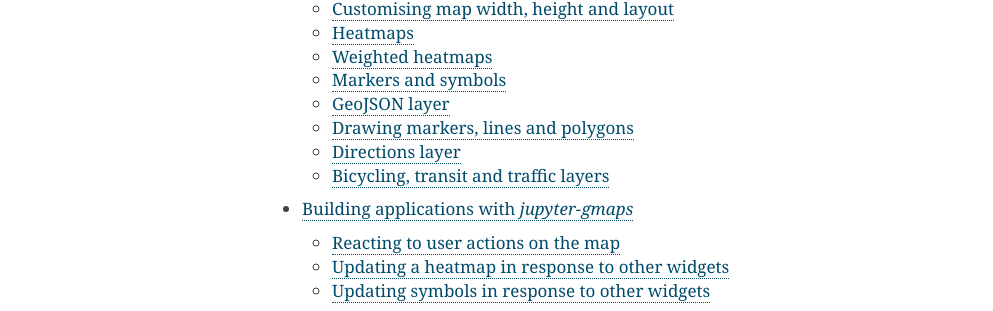
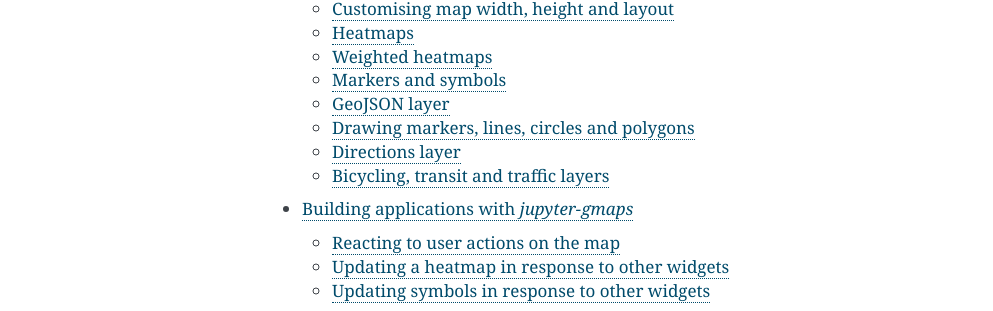
Before and after one commit to pbugnion/gmaps, a Sphinx documentation site: the page built from docs/source/index.rst, in a window 1280 px wide. Shown: the part 367-678 px from the top of the page, without its empty margins (148-1141 px from the left). Built offline with Sphinx 7.4.7, drawn with Linux system fonts in a browser that asks for light colours.

Commit message:
Update tutorial and screenshots for circles

```diff
--- a/docs/source/tutorial.rst
+++ b/docs/source/tutorial.rst
@@ -521,8 +521,8 @@
   fig.add_layer(geojson_layer)
   fig
 
-Drawing markers, lines and polygons
-^^^^^^^^^^^^^^^^^^^^^^^^^^^^^^^^^^^
+Drawing markers, lines, circles and polygons
+^^^^^^^^^^^^^^^^^^^^^^^^^^^^^^^^^^^^^^^^^^^^
 
 The `drawing layer` lets you draw complex shapes on the map. You can add markers,
 lines and polygons directly to maps. Let's, for instance, draw the `Greenwich
```
Also changed, not shown: docs/source/_images/drawing_example1.png, docs/source/_images/reverse-geocoder.png.
